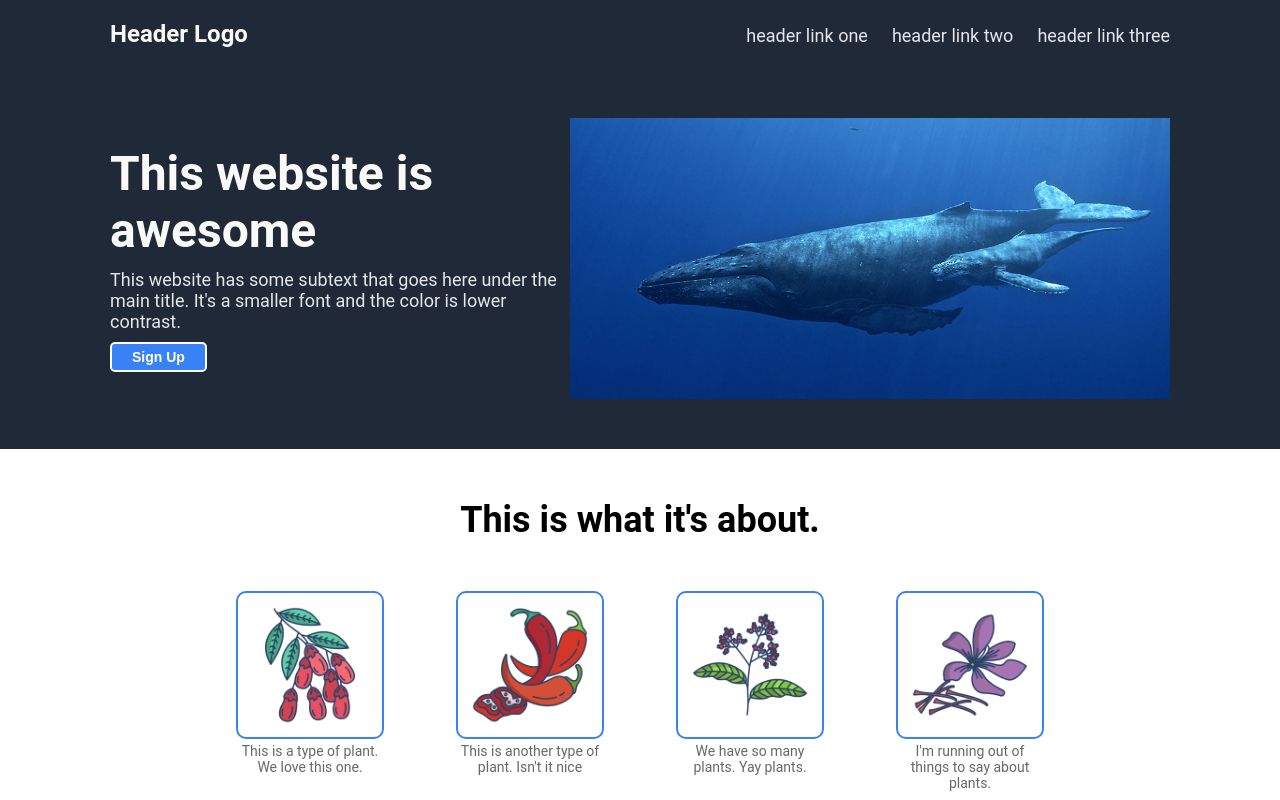
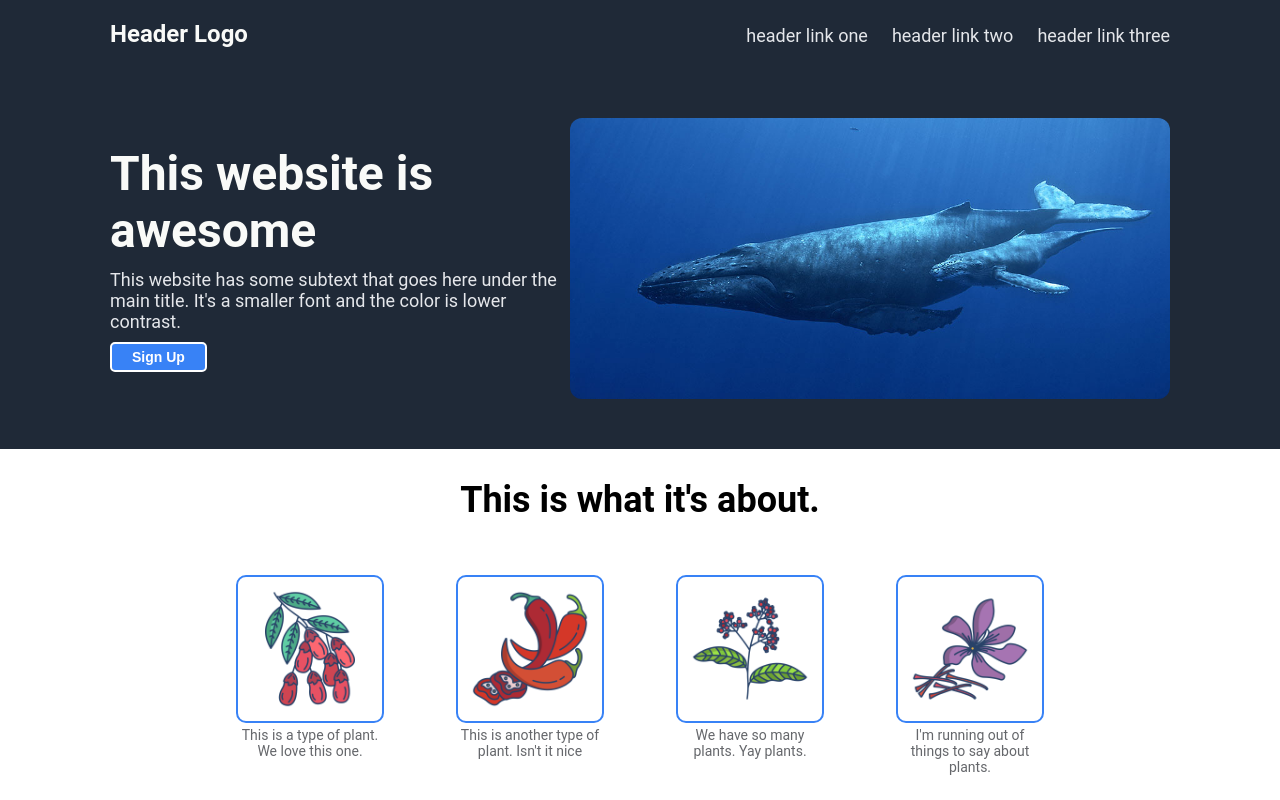
Before and after one commit to MiguelDeTrool/odin-landing-page, a plain HTML site: page index.html in a window 1280 px wide. Shown: the top 800 px of the page. Drawn offline with Linux system fonts and the light colour scheme.

Commit message:
More information styling fixes

```diff
--- a/styles.css
+++ b/styles.css
@@ -53,6 +53,7 @@ body {
 }
 
 .main div {
+    min-width: 300px;
     flex: 1 1 auto;
 }
 
@@ -74,6 +75,7 @@ body {
     height: auto;
     flex: 1 1 auto;
     margin-left: 10px;
+    border-radius: 12px;
 }
 
 .information {
@@ -90,11 +92,10 @@ body {
     text-align: center;
     font-size: 36px;
     font-weight: bolder;
-    padding: 20px 0px;
     flex: 1;
 }
 
-.container {
+.information .container {
     flex: 1;
     display: flex;
     justify-content: space-around;
@@ -103,10 +104,11 @@ body {
   }
 
 
-.container img {
+.information .container img {
     border: 2px solid #3882F6;
     border-radius: 10px;
     padding: 12px;
+    margin-top: 24px;
     width: 120px;
     height: 120px;
 }
@@ -116,7 +118,7 @@ body {
     text-align: center;
 }
 
-.info-text {
+.info .info-text {
     text-align: center;
     color: #65676B;
     font-size: 14px;
```
